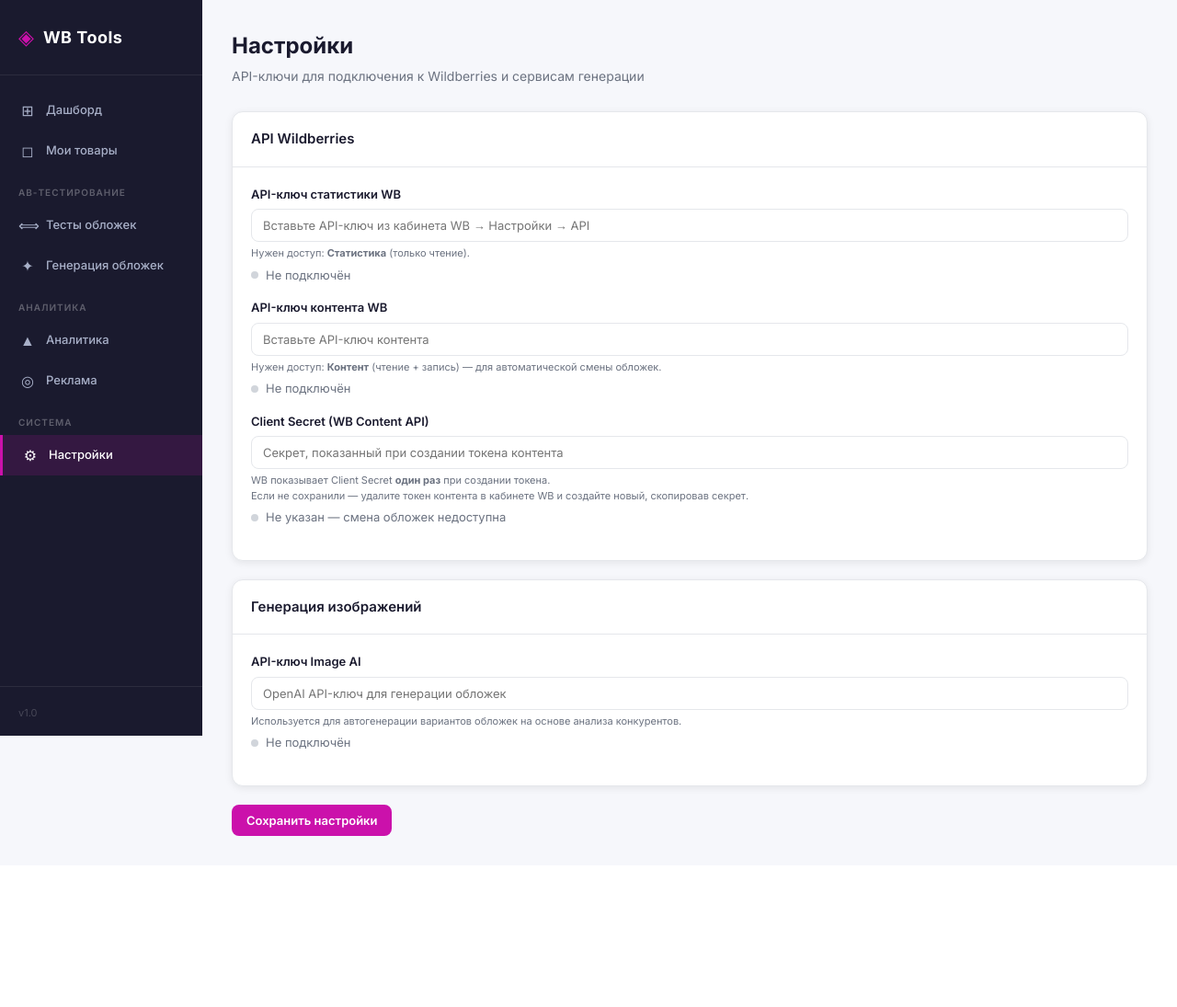
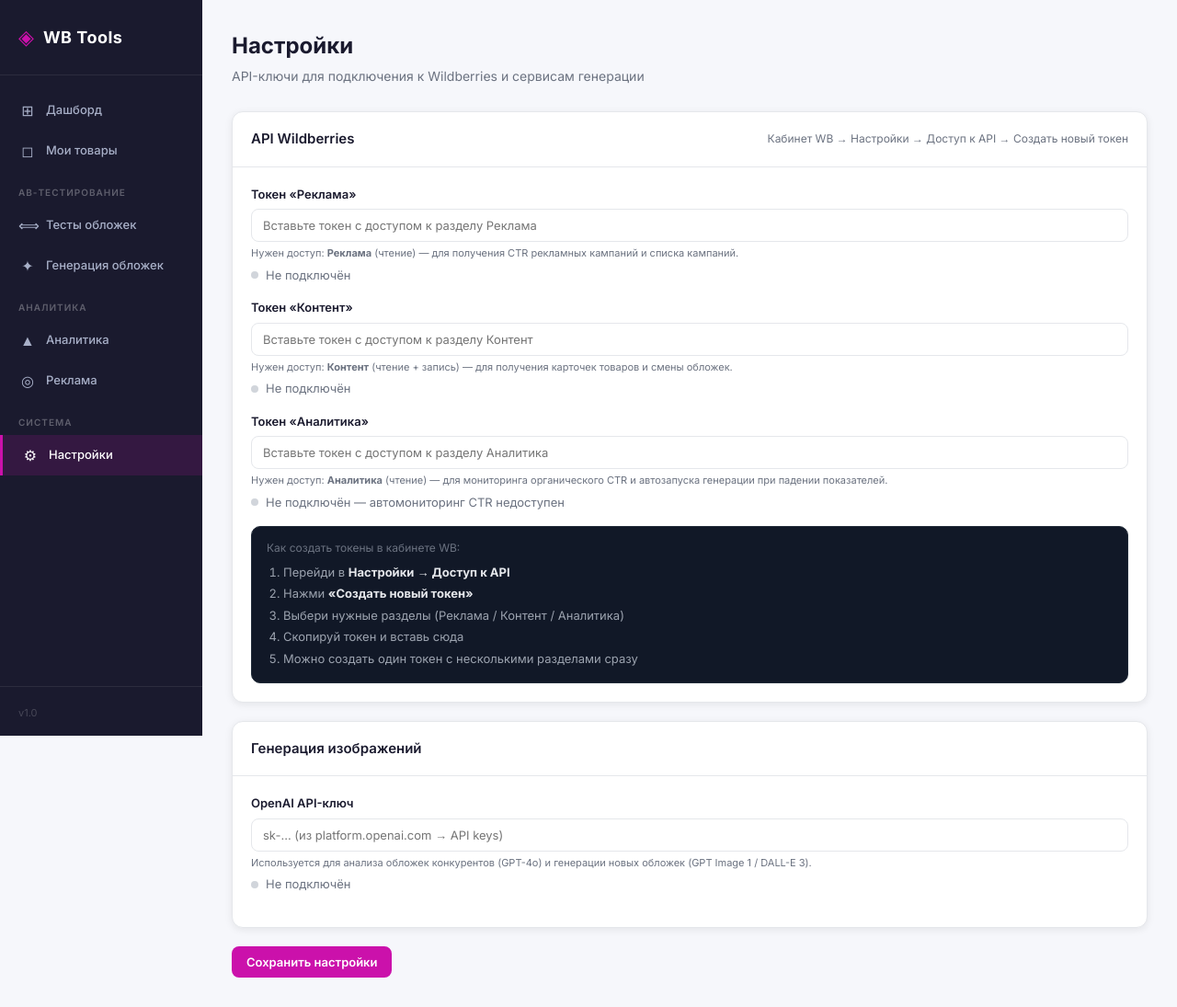
Before and after one commit to samovikupmda-png/wb-project, a Flask app: page /settings in a window 1280 px wide. Shown: the whole page at 92% size. Before the commit the page ends 909 px from the top, so only its background shows below. Run offline with Flask 3, Linux system fonts and the light colour scheme.

Commit message:
Redesign settings: remove Client Secret, add Analytics API key, improve descriptions
https://claude.ai/code/session_01F1bSxRMmK2ZHAZqeiS9Th3

```diff
--- a/app.py
+++ b/app.py
@@ -25,6 +25,7 @@ with app.app_context():
             'ALTER TABLE ab_test ADD COLUMN campaign_id INTEGER',
             'ALTER TABLE ab_test ADD COLUMN campaign_name VARCHAR(256) DEFAULT ""',
             'ALTER TABLE settings ADD COLUMN wb_content_client_secret VARCHAR(256) DEFAULT ""',
+            'ALTER TABLE settings ADD COLUMN wb_analytics_api_key VARCHAR(256) DEFAULT ""',
         ]:
             try:
                 conn.execute(text(sql))
@@ -278,7 +279,7 @@ def save_settings():
     s = Settings.query.first()
     s.wb_stats_api_key = request.form.get('wb_stats_api_key', '').strip()
     s.wb_content_api_key = request.form.get('wb_content_api_key', '').strip()
-    s.wb_content_client_secret = request.form.get('wb_content_client_secret', '').strip()
+    s.wb_analytics_api_key = request.form.get('wb_analytics_api_key', '').strip()
     s.image_ai_api_key = request.form.get('image_ai_api_key', '').strip()
     db.session.commit()
     flash('Настройки сохранены', 'success')
--- a/templates/settings.html
+++ b/templates/settings.html
@@ -8,51 +8,67 @@
 </div>
 
 <form action="{{ url_for('save_settings') }}" method="POST">
+
     <div class="card">
         <div class="card-header">
             <span class="card-title">API Wildberries</span>
+            <span style="font-size:12px;color:#6b7280;">Кабинет WB → Настройки → Доступ к API → Создать новый токен</span>
         </div>
         <div class="card-body">
+
             <div class="form-group">
-                <label class="form-label">API-ключ статистики WB</label>
+                <label class="form-label">Токен «Реклама»</label>
                 <input type="password" name="wb_stats_api_key" class="form-control"
                        value="{{ settings.wb_stats_api_key or '' }}"
-                       placeholder="Вставьте API-ключ из кабинета WB → Настройки → API">
+                       placeholder="Вставьте токен с доступом к разделу Реклама">
                 <div class="form-hint">
-                    Нужен доступ: <strong>Статистика</strong> (только чтение).
-                    <div class="api-status" style="margin-top: 6px;">
+                    Нужен доступ: <strong>Реклама</strong> (чтение) — для получения CTR рекламных кампаний и списка кампаний.
+                    <div class="api-status" style="margin-top:6px;">
                         <div class="api-dot {% if settings.wb_stats_api_key %}connected{% else %}disconnected{% endif %}"></div>
-                        {% if settings.wb_stats_api_key %}Ключ добавлен{% else %}Не подключён{% endif %}
+                        {% if settings.wb_stats_api_key %}Подключён{% else %}Не подключён{% endif %}
                     </div>
                 </div>
             </div>
+
             <div class="form-group">
-                <label class="form-label">API-ключ контента WB</label>
+                <label class="form-label">Токен «Контент»</label>
                 <input type="password" name="wb_content_api_key" class="form-control"
                        value="{{ settings.wb_content_api_key or '' }}"
-                       placeholder="Вставьте API-ключ контента">
+                       placeholder="Вставьте токен с доступом к разделу Контент">
                 <div class="form-hint">
-                    Нужен доступ: <strong>Контент</strong> (чтение + запись) — для автоматической смены обложек.
-                    <div class="api-status" style="margin-top: 6px;">
+                    Нужен доступ: <strong>Контент</strong> (чтение + запись) — для получения карточек товаров и смены обложек.
+                    <div class="api-status" style="margin-top:6px;">
                         <div class="api-dot {% if settings.wb_content_api_key %}connected{% else %}disconnected{% endif %}"></div>
-                        {% if settings.wb_content_api_key %}Ключ добавлен{% else %}Не подключён{% endif %}
+                        {% if settings.wb_content_api_key %}Подключён{% else %}Не подключён{% endif %}
                     </div>
                 </div>
             </div>
+
             <div class="form-group">
-                <label class="form-label">Client Secret (WB Content API)</label>
-                <input type="password" name="wb_content_client_secret" class="form-control"
-                       value="{{ settings.wb_content_client_secret or '' }}"
-                       placeholder="Секрет, показанный при создании токена контента">
+                <label class="form-label">Токен «Аналитика»</label>
+                <input type="password" name="wb_analytics_api_key" class="form-control"
+                       value="{{ settings.wb_analytics_api_key or '' }}"
+                       placeholder="Вставьте токен с доступом к разделу Аналитика">
                 <div class="form-hint">
-                    WB показывает Client Secret <strong>один раз</strong> при создании токена.<br>
-                    Если не сохранили — удалите токен контента в кабинете WB и создайте новый, скопировав секрет.
-                    <div class="api-status" style="margin-top: 6px;">
-                        <div class="api-dot {% if settings.wb_content_client_secret %}connected{% else %}disconnected{% endif %}"></div>
-                        {% if settings.wb_content_client_secret %}Secret добавлен{% else %}Не указан — смена обложек недоступна{% endif %}
+                    Нужен доступ: <strong>Аналитика</strong> (чтение) — для мониторинга органического CTR и автозапуска генерации при падении показателей.
+                    <div class="api-status" style="margin-top:6px;">
+                        <div class="api-dot {% if settings.wb_analytics_api_key %}connected{% else %}disconnected{% endif %}"></div>
+                        {% if settings.wb_analytics_api_key %}Подключён{% else %}Не подключён — автомониторинг CTR недоступен{% endif %}
                     </div>
                 </div>
             </div>
+
+            <div style="background:#111827;border:1px solid #1f2937;border-radius:10px;padding:14px 16px;margin-top:4px;">
+                <div style="font-size:12px;color:#6b7280;margin-bottom:6px;">Как создать токены в кабинете WB:</div>
+                <ol style="font-size:13px;color:#9ca3af;margin:0;padding-left:18px;line-height:1.8;">
+                    <li>Перейди в <strong style="color:#e5e7eb;">Настройки → Доступ к API</strong></li>
+                    <li>Нажми <strong style="color:#e5e7eb;">«Создать новый токен»</strong></li>
+                    <li>Выбери нужные разделы (Реклама / Контент / Аналитика)</li>
+                    <li>Скопируй токен и вставь сюда</li>
+                    <li>Можно создать один токен с несколькими разделами сразу</li>
+                </ol>
+            </div>
+
         </div>
     </div>
 
@@ -62,15 +78,15 @@
         </div>
         <div class="card-body">
             <div class="form-group">
-                <label class="form-label">API-ключ Image AI</label>
+                <label class="form-label">OpenAI API-ключ</label>
                 <input type="password" name="image_ai_api_key" class="form-control"
                        value="{{ settings.image_ai_api_key or '' }}"
-                       placeholder="OpenAI API-ключ для генерации обложек">
+                       placeholder="sk-... (из platform.openai.com → API keys)">
                 <div class="form-hint">
-                    Используется для автогенерации вариантов обложек на основе анализа конкурентов.
-                    <div class="api-status" style="margin-top: 6px;">
+                    Используется для анализа обложек конкурентов (GPT-4o) и генерации новых обложек (GPT Image 1 / DALL-E 3).
+                    <div class="api-status" style="margin-top:6px;">
                         <div class="api-dot {% if settings.image_ai_api_key %}connected{% else %}disconnected{% endif %}"></div>
-                        {% if settings.image_ai_api_key %}Ключ добавлен{% else %}Не подключён{% endif %}
+                        {% if settings.image_ai_api_key %}Подключён{% else %}Не подключён{% endif %}
                     </div>
                 </div>
             </div>
```
Also changed, not shown: modules/database.py (+4 -4 lines).
